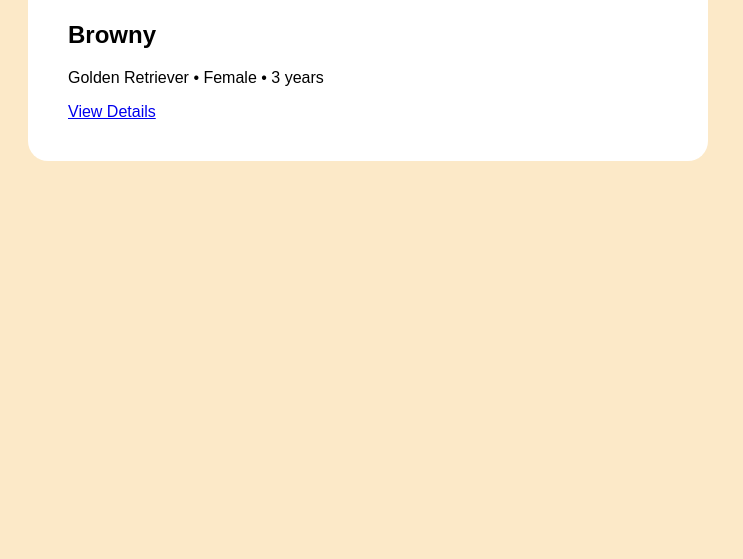
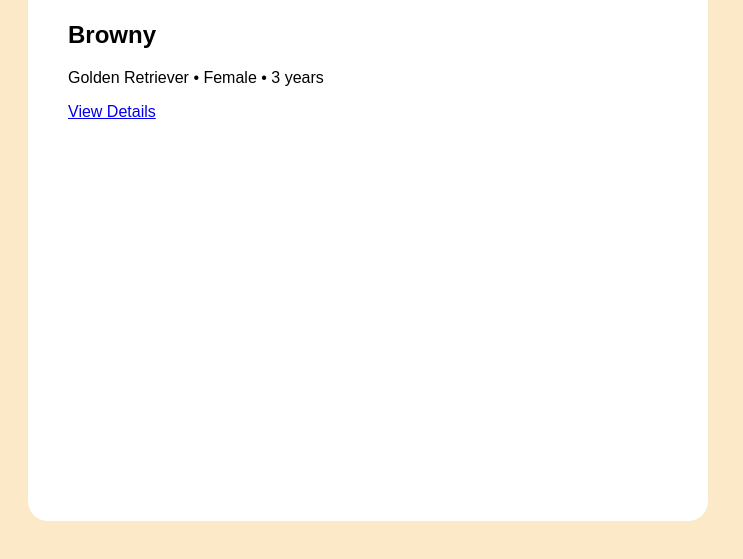
Before and after one commit to SERIOUSBILLOTA/BrownyPortfolio, a plain HTML site: page index.html in a window 1280 px wide. Shown: the part 87-646 px from the top of the page, without its empty margins (0-743 px from the left). Drawn offline with Linux system fonts and the light colour scheme.

Commit message:
Add min-height to card style in index.html

```diff
--- a/index.html
+++ b/index.html
@@ -5,7 +5,7 @@
     <title>Browny Portfolio</title>
     <style>
         body { font-family: Arial; background:#fce9c8; padding:20px; }
-        .card { background:white; padding:40px; border-radius:20px; width:90%; max-width: 600px; }
+        .card { background:white; padding:40px; border-radius:20px; width:90%; max-width: 600px; min-height: 500px; }
     </style>
 </head>
 <body>
```
